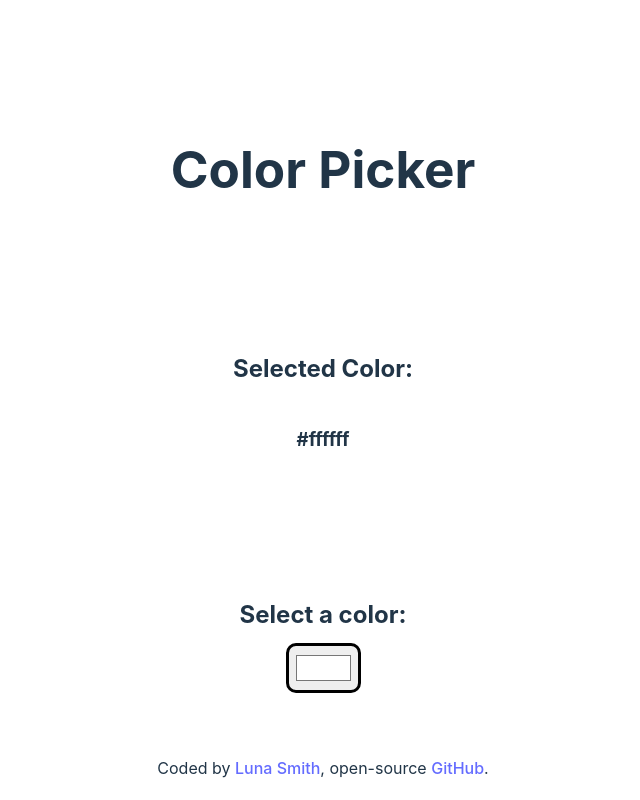
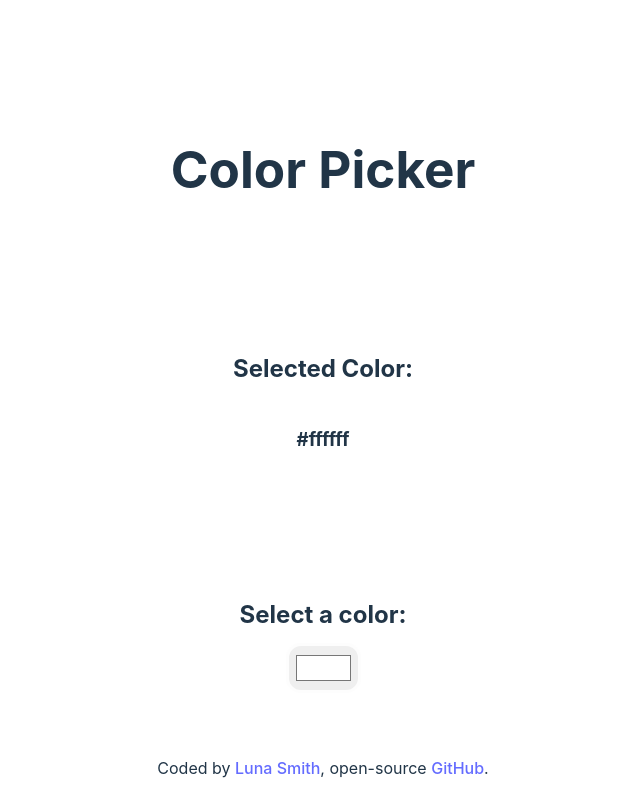
Before and after one commit to Lu-Smith/color_pick_react, a React (Vite) app: page / in a window 1280 px wide. In both pictures the pointer is over the input 640 px from the left and 667 px from the top of the page. Shown: the whole page, without its empty margins (317-957 px from the left). Built offline with nearby package versions, Linux system fonts and the light colour scheme.

Commit message:
Updated footer styling in App.css

```diff
--- a/src/App.css
+++ b/src/App.css
@@ -42,4 +42,11 @@ input[type="color"] {
   padding: 5px;
   border-radius: 10px;
   border: 3px solid black;
+  cursor: pointer;
+  transition: 0.25s all ease-in-out;
 }
+
+input[type="color"]:hover {
+  border-radius: 15px;
+  border: 3px solid rgba(255, 255, 255, 0.87);
+}
```
